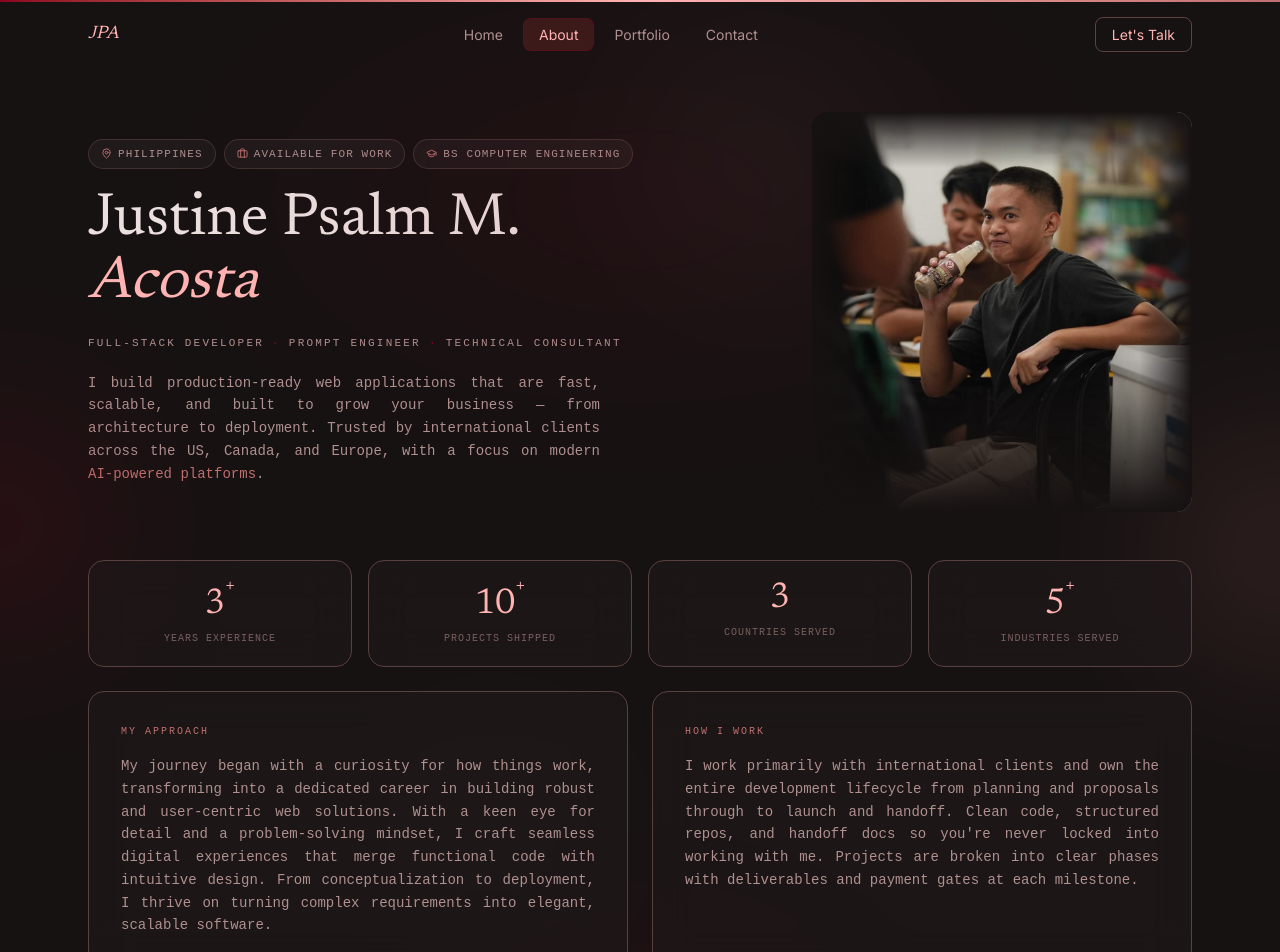
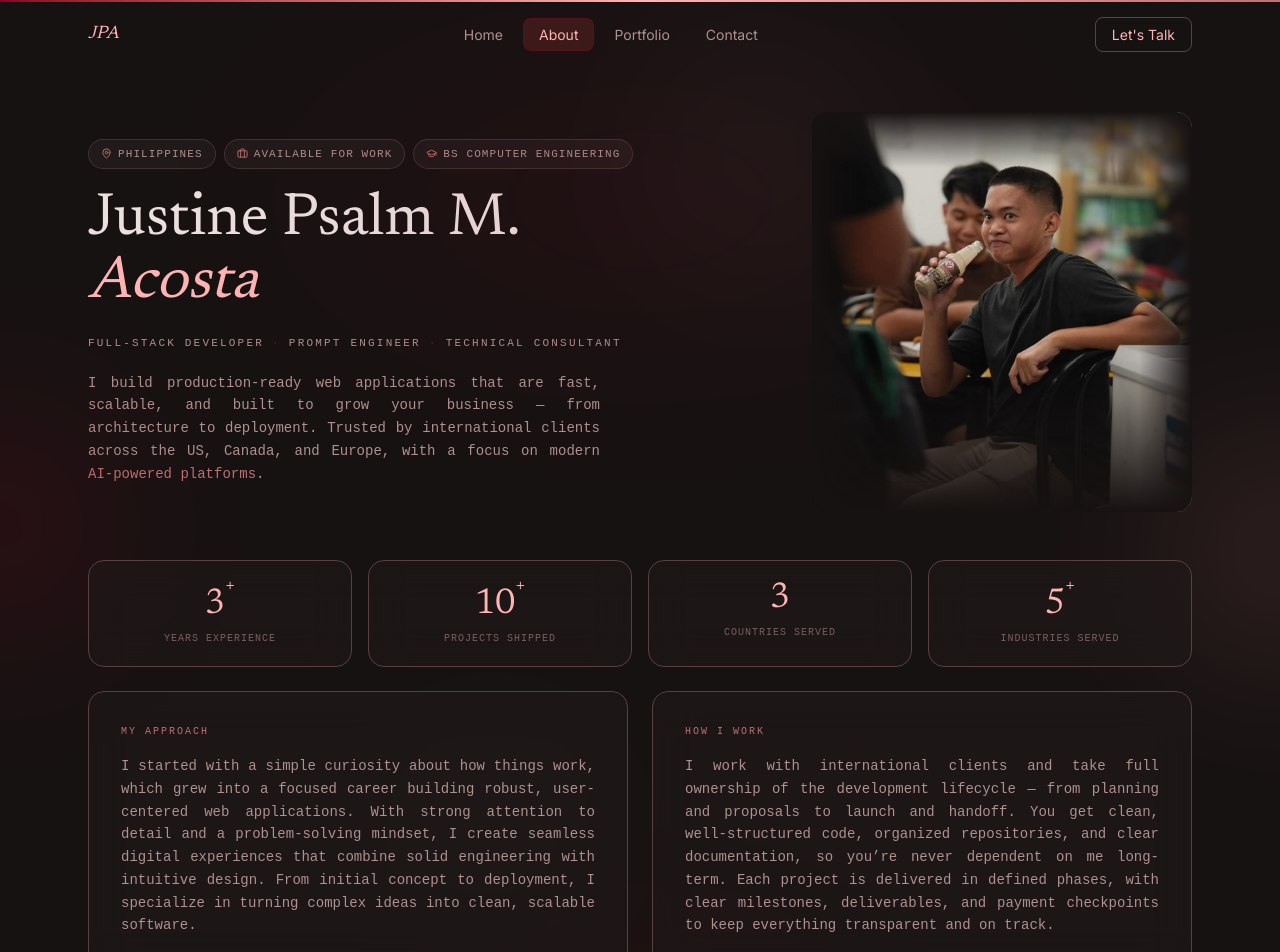
Before and after one commit to Shimmerew23/myPortfolioV1, a Next.js app: page /about in a window 1280 px wide. Shown: the top 952 px of the page. Built offline with nearby package versions, Linux system fonts and the light colour scheme.

Commit message:
Update AboutHero.tsx

```diff
--- a/src/components/about/AboutHero.tsx
+++ b/src/components/about/AboutHero.tsx
@@ -166,11 +166,11 @@ export default function AboutHero() {
           {[
             {
               label: "My Approach",
-              body: "My journey began with a curiosity for how things work, transforming into a dedicated career in building robust and user-centric web solutions. With a keen eye for detail and a problem-solving mindset, I craft seamless digital experiences that merge functional code with intuitive design. From conceptualization to deployment, I thrive on turning complex requirements into elegant, scalable software.",
+              body: "I started with a simple curiosity about how things work, which grew into a focused career building robust, user-centered web applications. With strong attention to detail and a problem-solving mindset, I create seamless digital experiences that combine solid engineering with intuitive design. From initial concept to deployment, I specialize in turning complex ideas into clean, scalable software.",
             },
             {
               label: "How I Work",
-              body: "I work primarily with international clients and own the entire development lifecycle from planning and proposals through to launch and handoff. Clean code, structured repos, and handoff docs so you're never locked into working with me. Projects are broken into clear phases with deliverables and payment gates at each milestone.",
+              body: "I work with international clients and take full ownership of the development lifecycle — from planning and proposals to launch and handoff. You get clean, well-structured code, organized repositories, and clear documentation, so you’re never dependent on me long-term. Each project is delivered in defined phases, with clear milestones, deliverables, and payment checkpoints to keep everything transparent and on track.",
             },
           ].map(({ label, body }) => (
             <motion.div
```
